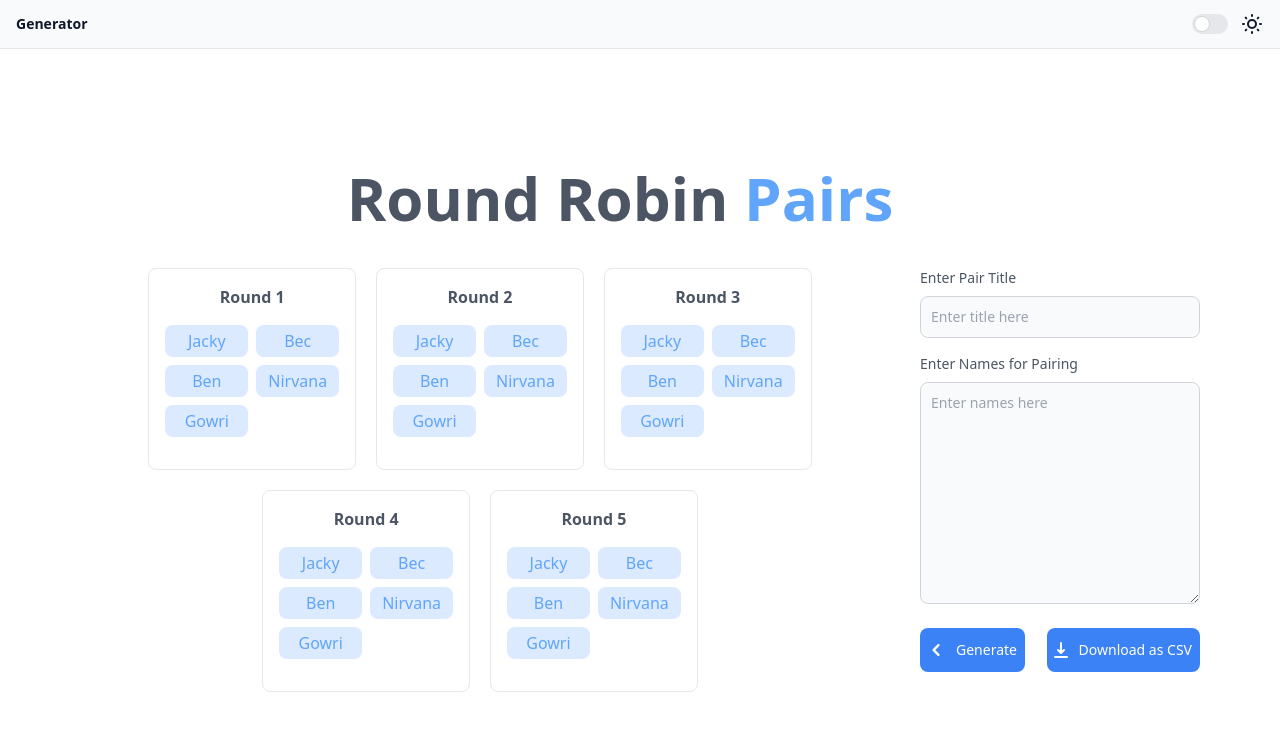
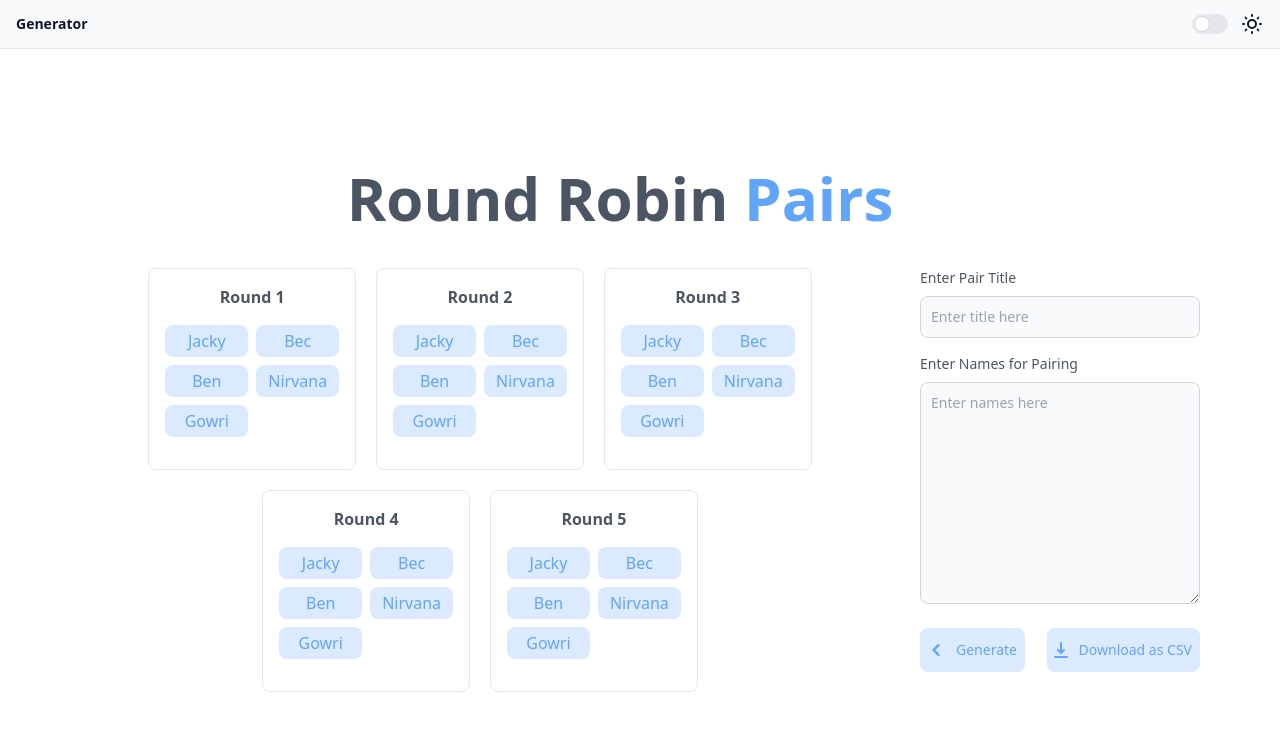
Before and after one commit to jackytsheng/round-robin-pairs, a Next.js app: page / in a window 1280 px wide. Shown: the top 740 px of the page. Built offline with nearby package versions, Linux system fonts and the light colour scheme.

Commit message:
adjust UI

```diff
--- a/components/Button.tsx
+++ b/components/Button.tsx
@@ -14,7 +14,7 @@ const Button = ({ icon, text }: ButtonType) => {
   return (
     <button
       type='button'
-      className='gap-2 text-white bg-blue-500 hover:bg-blue-400 focus:ring-4 focus:outline-none focus:ring-blue-100 font-medium rounded-lg text-sm pl-1 pr-2 py-2.5 text-center inline-flex items-center justify-between dark:focus:ring-blue-100 '
+      className='gap-2 text-blue-400 bg-blue-100 hover:bg-blue-400 hover:text-white focus:ring-4 focus:outline-none focus:ring-blue-100 font-medium rounded-lg text-sm pl-1 pr-2 py-2.5 text-center inline-flex items-center justify-between dark:focus:ring-blue-100 dark:bg-gray-700  dark:text-white dark:hover:bg-gray-400 dark:hover:text-gray-700'
     >
       <Svg icon={icon} />
       {text}
--- a/pages/index.tsx
+++ b/pages/index.tsx
@@ -37,7 +37,7 @@ const Home: NextPage = () => {
           <h1 className='text-6xl font-bold'>
             Round Robin {''}
             <a
-              className='text-blue-400'
+              className='text-blue-400 rounded-lg focus:ring-4 focus:outline-none dark:focus:ring-blue-100 '
               href='https://en.wikipedia.org/wiki/Round-robin_tournament'
             >
               Pairs
```
